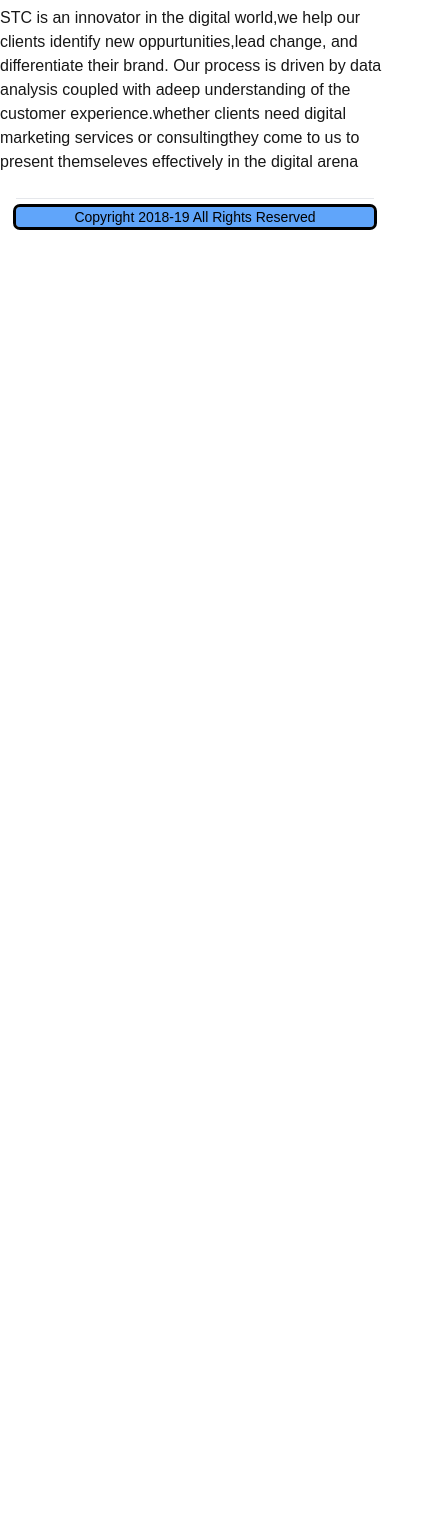
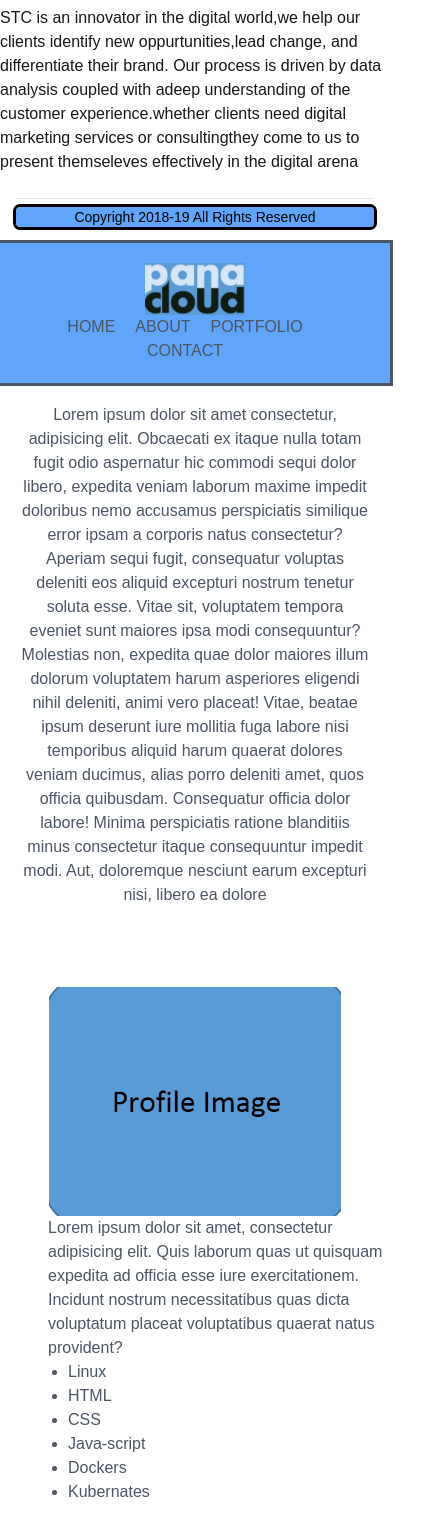
Before and after one commit to NoorFatima7654/html-css-web, a Next.js app: page / in a window 390 px wide. Shown: the part 270-1806 px from the top of the page, 444 px wide, since content can reach past the window. Before the commit the page ends 844 px from the top, so only its background shows below. Built offline with nearby package versions, Linux system fonts and the light colour scheme.

Commit message:
first commit

```diff
--- a/src/app/about/page.tsx
+++ b/src/app/about/page.tsx
@@ -1,7 +1,7 @@
 import React from 'react'
 import Image from 'next/image'
 
-export default function page() {
+export default function About() {
   return (
 
       <section className="text-gray-600   body-font">
--- a/src/app/components/Header.tsx
+++ b/src/app/components/Header.tsx
@@ -11,10 +11,10 @@ export default function Header() {
             <Image src="/images/logo.PNG" alt="LOGO" height={100} width={100} />
           </div>
     <nav className="md:ml-auto md:mr-auto flex flex-wrap items-center text-base justify-center">
-      <a className="mr-5 hover:text-gray-900" href='http://localhost:3000/'>HOME</a>
-      <a className="mr-5 hover:text-gray-900" href='http://localhost:3000/about'>ABOUT</a>
-      <a className="mr-5 hover:text-gray-900" href='http://localhost:3000/portfolio'>PORTFOLIO</a>
-      <a className="mr-5 hover:text-gray-900" href='http://localhost:3000/contact'>CONTACT</a>
+      <a className="mr-5 hover:text-gray-900" href='http://localhost:3001/'>HOME</a>
+      <a className="mr-5 hover:text-gray-900" href='http://localhost:3001/about'>ABOUT</a>
+      <a className="mr-5 hover:text-gray-900" href='http://localhost:3001/portfolio'>PORTFOLIO</a>
+      <a className="mr-5 hover:text-gray-900" href='http://localhost:3001/contact'>CONTACT</a>
     </nav>
 
   </div>
--- a/src/app/page.tsx
+++ b/src/app/page.tsx
@@ -1,8 +1,10 @@
 
 import React from 'react'
 import Image from 'next/image'
+import Header from './components/Header'
+import Footer from './components/Footer'
 
-export default function page() {
+export default function Home() {
   return (
     <div>
 
@@ -20,6 +22,164 @@ export default function page() {
     themseleves effectively in the digital arena
   </p>
 </section>
+<Footer/>
+<Header/>
+<section className="text-gray-600   body-font">
+  <div className="container mx-auto flex px-5    md:flex-row flex-col items-center">
+    <div className="lg:flex-grow mt-1  md:w-1/2 lg:pr-24 md:pr-16 flex flex-col md:items-start md:text-left mb-16 md:mb-0 items-center text-center">
+
+      <p className=" mt-4 ">Lorem ipsum dolor sit amet consectetur, adipisicing elit. Obcaecati ex itaque
+         nulla totam fugit odio aspernatur hic commodi sequi dolor libero, expedita veniam laborum maxime impedit
+         doloribus nemo accusamus perspiciatis similique error ipsam a corporis natus consectetur? Aperiam sequi fugit,
+         consequatur voluptas deleniti eos aliquid excepturi nostrum tenetur soluta esse. Vitae sit, voluptatem tempora
+         eveniet sunt maiores ipsa modi consequuntur? Molestias non, expedita quae dolor maiores illum dolorum
+         voluptatem harum asperiores eligendi nihil deleniti, animi vero placeat! Vitae, beatae ipsum deserunt iure
+          mollitia fuga labore nisi temporibus aliquid harum quaerat dolores veniam ducimus, alias porro deleniti amet,
+          quos officia quibusdam. Consequatur officia dolor labore! Minima perspiciatis ratione blanditiis minus
+           consectetur itaque consequuntur impedit modi. Aut, doloremque nesciunt earum excepturi nisi, libero ea dolore
+        </p>
+
+    </div>
+
+
+    <div className="  lg:max-w-lg mt-2 lg:w-full md:w-1/2 w-5/6">
+      <Image className="object-cover  rounded mt-2 " alt="hero" src="/images/proimage.PNG"
+      height={300}
+      width={300}
+      />
+    </div>
+  </div>
+  <p className='ml-12'> Lorem ipsum dolor sit amet, consectetur adipisicing elit. Quis laborum quas ut quisquam expedita ad officia
+     esse iure exercitationem. Incidunt nostrum necessitatibus quas dicta voluptatum placeat voluptatibus quaerat natus
+     provident?</p>
+
+     <ul className='ml-12 list-disc pl-5'>
+      <li>Linux</li>
+      <li>HTML</li>
+      <li>CSS</li>
+      <li>Java-script</li>
+      <li>Dockers</li>
+      <li>Kubernates</li>
+     </ul>
+
+<div className='flex justify-center items-center h-screen'>
+     <iframe width="560" height="315" src="https://www.youtube.com/embed/0x5mf8BUJZY?si=wFht0a7drLZp--Gu"
+      title="YouTube video player"  allow="accelerometer; autoplay; clipboard-write; encrypted-media;
+      gyroscope; picture-in-picture; web-share"  allowFullScreen
+      className='max-w-full  w-full md:w-3/4 lg:w-2/3'></iframe>
+     </div>
+</section>
+<Footer/>
+<Header/>
+
+<div className="flex flex-col py-4">
+  <div className="flex flex-row items-start gap-4">
+    <Image src="/images/portfolio.PNG" alt="Image 1" className=" ml-10"
+    height={300}
+    width={300} />
+    <div className='flex flex-col gap-4'>
+      <div className='flex flex-col gap-2'>
+       <p><strong>Why it`s special:</strong> Robby incorporates an interactive experience into his portfolio.</p>
+      <p className=""><strong>What it`s about:</strong> If you associate portfolios with a dry list of facts, this portfolio might surprise you. Robby found a novel way of displaying what was otherwise dry information. He let out his portfolio site as a video game that the visitor can actually play. This incredibly fun interactive design portfolio will make you scroll.</p>
+      </div>
+      </div>
+      </div>
+      <div className="flex flex-row items-start gap-4">
+    <Image src="/images/portfolio.PNG" alt="Image 2" className="py-4  ml-10"
+     height={300}
+     width={300} />
+
+
+
+<div className='flex flex-col gap-4'>
+      <div className='flex flex-col gap-2'>
+       <p><strong>Why it`s special:</strong> Robby incorporates an interactive experience into his portfolio.</p>
+      <p className=""><strong>What it`s about:</strong> If you associate portfolios with a dry list of facts, this portfolio might surprise you. Robby found a novel way of displaying what was otherwise dry information. He let out his portfolio site as a video game that the visitor can actually play. This incredibly fun interactive design portfolio will make you scroll.</p>
+      </div>
+      </div>
+  </div>
+</div>
+<Footer/>
+<Header/>
+<div className="flex flex-col items-center py-8 px-4">
+  {/* Your Details Container */}
+  <div className="w-full max-w-2xl bg-gray-100 p-6 rounded-lg shadow-md">
+    <h2 className="text-2xl font-semibold text-center mb-6">Your Details</h2>
+    <div className="flex flex-col gap-4">
+      <label htmlFor="name" className="font-medium">Name:</label>
+      <input
+        type="text"
+        id="name"
+        className="p-2 border border-gray-300 rounded-md"
+        placeholder="Enter your name"
+      />
+      <label htmlFor="email" className="font-medium">Email:</label>
+      <input
+        type="email"
+        id="email"
+        className="p-2 border border-gray-300 rounded-md"
+        placeholder="Enter your email"
+      />
+    </div>
+  </div>
+
+  {/* Your Review Container */}
+  <div className="w-full max-w-2xl bg-gray-100 p-6 mt-8 rounded-lg shadow-md">
+    <h2 className="text-2xl font-semibold text-center mb-6">Your Review</h2>
+    <div className="flex flex-col gap-6">
+      {/* First Question: How did you go to input us? */}
+      <div className="flex flex-col">
+        <label htmlFor="input-us" className="font-medium">How did you go to input us?</label>
+        <div className="flex gap-2">
+          <button className="px-4 py-2 bg-blue-500 text-white rounded-md hover:bg-blue-600">Google</button>
+          <button className="px-4 py-2 bg-gray-300 text-gray-800 rounded-md hover:bg-gray-400">Other</button>
+        </div>
+      </div>
+
+      {/* Second Question: Would you visit again? */}
+      <div className="flex flex-col">
+        <label htmlFor="visit-again" className="font-medium">Would you visit again?</label>
+        <div className="flex gap-4">
+          <div className="flex items-center">
+            <input type="radio" id="yes" name="visit" value="yes" className="mr-2" />
+            <label htmlFor="yes">Yes</label>
+          </div>
+          <div className="flex items-center">
+            <input type="radio" id="no" name="visit" value="no" className="mr-2" />
+            <label htmlFor="no">No</label>
+          </div>
+          <div className="flex items-center">
+            <input type="radio" id="maybe" name="visit" value="maybe" className="mr-2" />
+            <label htmlFor="maybe">Maybe</label>
+          </div>
+        </div>
+      </div>
+
+      {/* Comment Box */}
+      <div className="flex flex-col">
+        <label htmlFor="comment" className="font-medium">Additional Comments:</label>
+        <textarea
+          id="comment"
+          rows={4}
+          className="p-2 border border-gray-300 rounded-md"
+          placeholder="Leave your comment here"
+        ></textarea>
+      </div>
+
+      {/* Email Update Checkbox */}
+      <div className="flex items-center">
+        <input type="checkbox" id="email-update" className="mr-2" />
+        <label htmlFor="email-update" className="font-medium">Sign me up for email updates</label>
+      </div>
+
+      {/* Submit Review Button */}
+      <div className="flex justify-center mt-4">
+        <button className="px-6 py-2 bg-blue-500 text-white rounded-md hover:bg-blue-600">Submit Review</button>
+      </div>
+    </div>
+  </div>
+</div>
+
 
     </div>
   )
```
Also changed, not shown: 1 other file (tests, documents, lock files or other folders).
